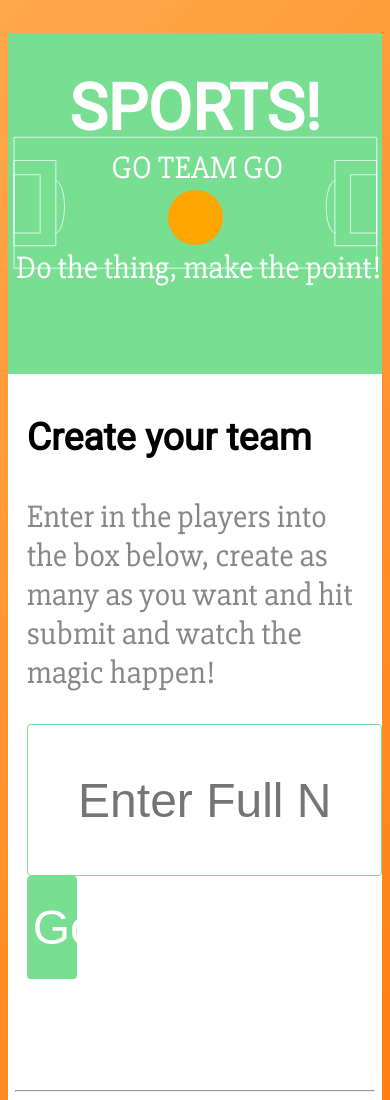
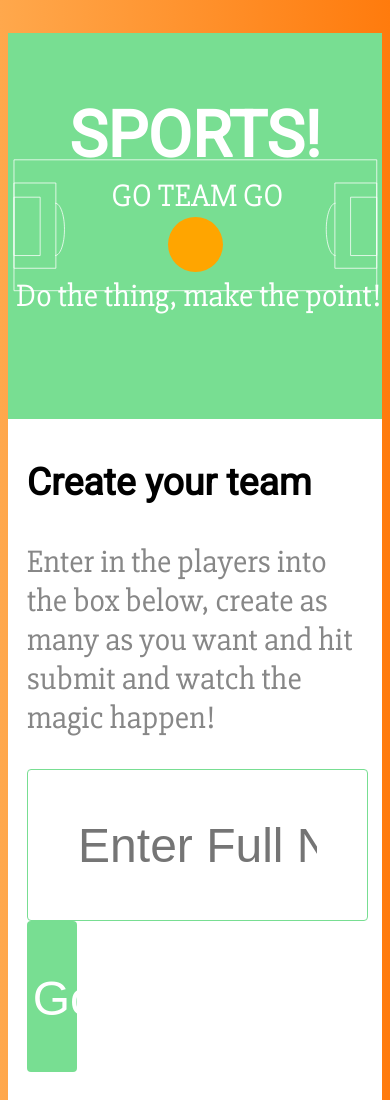
Before and after one commit to sThig/goteam2, a website: page index.html in a window 390 px wide. Shown: the top 1100 px of the page. Drawn offline with Linux system fonts and the light colour scheme.

Commit message:
fixed some css

```diff
--- a/style.css
+++ b/style.css
@@ -1,11 +1,11 @@
 body {
     background: #ffa84c;
     /* Old browsers */
-    background: -moz-linear-gradient(45deg, #ffa84c 0%, #ff7b0d 100%);
+    background: -moz-linear-gradient(90deg, #ffa84c 0%, #ff7b0d 100%);
     /* FF3.6-15 */
-    background: -webkit-linear-gradient(45deg, #ffa84c 0%, #ff7b0d 100%);
+    background: -webkit-linear-gradient(90deg, #ffa84c 0%, #ff7b0d 100%);
     /* Chrome10-25,Safari5.1-6 */
-    background: linear-gradient(135deg, #ffa84c 0%, #ff7b0d 100%);
+    background: linear-gradient(90deg, #ffa84c 0%, #ff7b0d 100%);
     /* W3C, IE10+, FF16+, Chrome26+, Opera12+, Safari7+ */
     filter: progid:DXImageTransform.Microsoft.gradient( startColorstr='#ffa84c', endColorstr='#ff7b0d', GradientType=1);
     /* IE6-9 fallback on horizontal gradient */
@@ -168,7 +168,8 @@ footer {
   display: inline-block;
   font-size: 16px;
   width: 10%;
-  height: 50px;
+  padding-top: 4px;
+  height: 52px;
   cursor: pointer;
   border-radius: 4px;
 }
@@ -203,7 +204,7 @@ header {
 }
 
 header h1 {
-    margin-top: 15%;
+    margin-top: 26%;
     margin-bottom: 0;
     position: relative;
 
@@ -243,8 +244,8 @@ result {
     height: 55px;
     background-color: orange;
     border-radius: 100%;
-    -moz-animation: bounce 2s infinite;
-    -webkit-animation: bounce 2s infinite;
+    -moz-animation: bounce 2s 1;
+    -webkit-animation: bounce 2s 1;
     animation: bounce 2s 1;
     animation-delay: 1s;
 }
@@ -355,7 +356,7 @@ entry p {
   }
 
   .theplayer {
-    width: 75%;
+    width: 71%;
   }
 
   body { font-size: 1.5em; }
@@ -393,7 +394,7 @@ entry p {
   }
 
   header {
-    height: inherit;
+    height: 303px;
     padding: 0 0 83px 0;
     background-image: url(bg.svg);
     background-size: 100% 100%;
@@ -411,7 +412,7 @@ entry p {
   .enterteam {
     font-size: 1.5em;
     width: 15%;
-    height: 103px;
+    height: 151px;
     cursor: pointer;
     border-radius: 4px;
   }
@@ -427,7 +428,7 @@ entry p {
     font-size: 1.5em;
     width: inherit;
     height: 10%;
-    padding: 0 15px;
+    padding: 20px 45px;
   }
 
   #load li .color-icon {
```
Also changed, not shown: readme.md.
